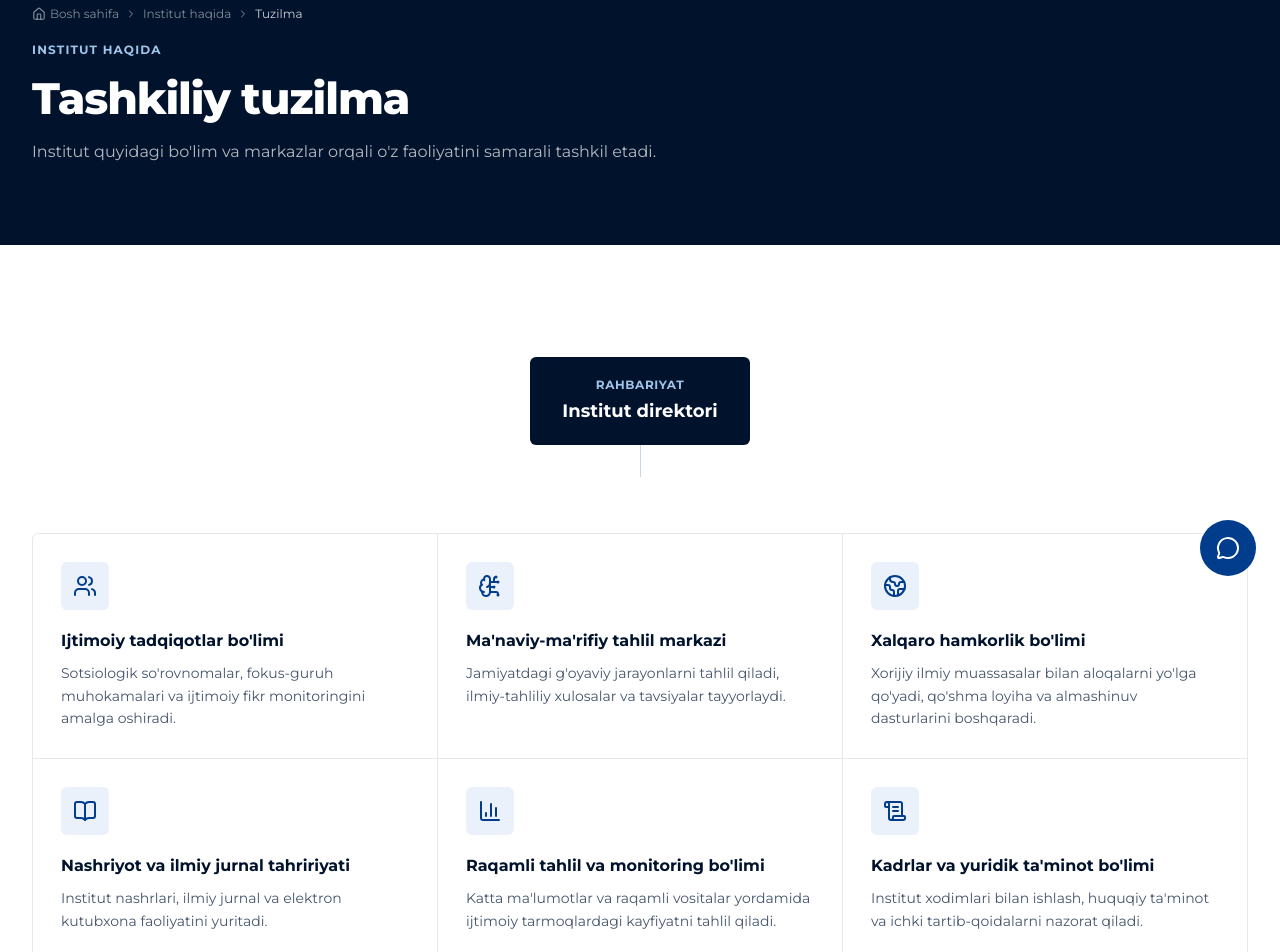
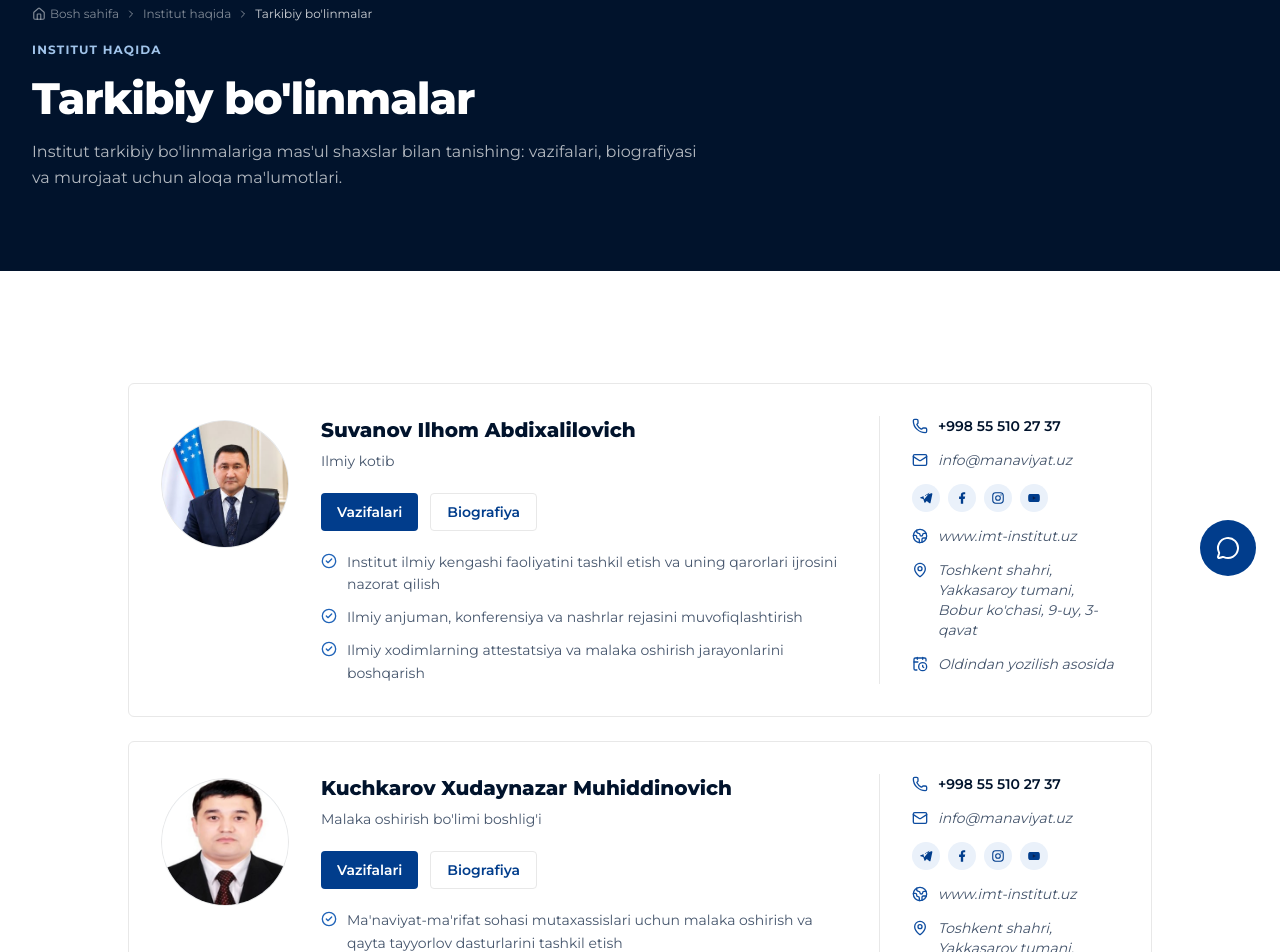
Before and after one commit to MarufMamatqulov/imti, a Next.js app: page /institut/tuzilma in a window 1280 px wide. Shown: the part 200-1152 px from the top of the page. Built offline with nearby package versions, Linux system fonts and the light colour scheme.

Commit message:
dgsgsdgsrgs

```diff
--- a/src/app/institut/page.tsx
+++ b/src/app/institut/page.tsx
@@ -58,7 +58,7 @@ const timeline = [
 
 const links = [
   { title: "Rahbariyat", href: "/institut/rahbariyat", text: "Institut rahbariyati va qabul kunlari", icon: Landmark },
-  { title: "Tuzilma", href: "/institut/tuzilma", text: "Bo'lim va markazlar tuzilmasi", icon: Target },
+  { title: "Tarkibiy bo'linmalar", href: "/institut/tuzilma", text: "Bo'lim rahbarlari va aloqa ma'lumotlari", icon: Target },
   { title: "Vakansiyalar", href: "/institut/vakansiya", text: "Bo'sh ish o'rinlari va talablar", icon: HeartHandshake },
 ];
 
--- a/src/app/institut/tuzilma/page.tsx
+++ b/src/app/institut/tuzilma/page.tsx
@@ -1,13 +1,13 @@
 import type { Metadata } from "next";
 import Container from "@/components/ui/Container";
 import Reveal from "@/components/ui/Reveal";
-import Icon from "@/components/ui/Icon";
 import PageHeader from "@/components/PageHeader";
-import { STRUCTURE } from "@/data/structure";
+import LeadershipCard from "@/components/institut/LeadershipCard";
+import { STRUCTURE_MEMBERS } from "@/data/structure";
 
 export const metadata: Metadata = {
-  title: "Tuzilma",
-  description: "Institutning ichki tuzilmasi, bo'lim va markazlari.",
+  title: "Tarkibiy bo'linmalar",
+  description: "Institutning tarkibiy bo'linmalariga rahbarlik qiluvchi shaxslar, vazifalari va aloqa ma'lumotlari.",
 };
 
 export default function TuzilmaPage() {
@@ -15,31 +15,17 @@ export default function TuzilmaPage() {
     <>
       <PageHeader
         eyebrow="Institut haqida"
-        title="Tashkiliy tuzilma"
-        description="Institut quyidagi bo'lim va markazlar orqali o'z faoliyatini samarali tashkil etadi."
-        crumbs={[{ label: "Institut haqida", href: "/institut" }, { label: "Tuzilma" }]}
+        title="Tarkibiy bo'linmalar"
+        description="Institut tarkibiy bo'linmalariga mas'ul shaxslar bilan tanishing: vazifalari, biografiyasi va murojaat uchun aloqa ma'lumotlari."
+        crumbs={[{ label: "Institut haqida", href: "/institut" }, { label: "Tarkibiy bo'linmalar" }]}
       />
 
       <section className="py-20 sm:py-28">
         <Container>
-          <div className="mb-14 flex flex-col items-center">
-            <div className="rounded-md bg-primary-950 text-white px-8 py-5 text-center">
-              <p className="text-xs uppercase tracking-wider text-primary-200 font-bold">Rahbariyat</p>
-              <p className="text-lg font-bold mt-1">Institut direktori</p>
-            </div>
-            <div className="h-8 w-px bg-slate-300" />
-          </div>
-
-          <div className="grid grid-cols-1 sm:grid-cols-2 lg:grid-cols-3 gap-px bg-line border border-line rounded-md overflow-hidden">
-            {STRUCTURE.map((unit, i) => (
-              <Reveal key={unit.name} delay={(i % 3) * 0.08}>
-                <div className="h-full bg-white p-7 hover:bg-primary-50/40 transition-colors duration-200">
-                  <div className="flex h-12 w-12 items-center justify-center rounded-md bg-primary-50 text-primary-700">
-                    <Icon name={unit.icon} className="h-6 w-6" />
-                  </div>
-                  <h3 className="mt-5 text-base font-bold text-primary-950 leading-snug">{unit.name}</h3>
-                  <p className="mt-2.5 text-sm text-slate-600 leading-relaxed">{unit.description}</p>
-                </div>
+          <div className="mx-auto max-w-5xl space-y-6">
+            {STRUCTURE_MEMBERS.map((member, i) => (
+              <Reveal key={member.slug} delay={i * 0.1}>
+                <LeadershipCard member={member} />
               </Reveal>
             ))}
           </div>
--- a/src/app/yangiliklar/[slug]/page.tsx
+++ b/src/app/yangiliklar/[slug]/page.tsx
@@ -8,6 +8,7 @@ import Reveal from "@/components/ui/Reveal";
 import NewsCard from "@/components/NewsCard";
 import { TelegramIcon, FacebookIcon, XIcon } from "@/components/ui/SocialIcons";
 import { NEWS, getNewsBySlug, getRelatedNews } from "@/data/news";
+import { SITE } from "@/data/site";
 
 export function generateStaticParams() {
   return NEWS.map((item) => ({ slug: item.slug }));
@@ -103,7 +104,7 @@ export default async function NewsDetailPage({
                 <Share2 className="h-4 w-4" /> Ulashish:
               </span>
               <a
-                href={`https://t.me/share/url?url=https://imti.uz/yangiliklar/${item.slug}&text=${encodeURIComponent(item.title)}`}
+                href={`https://t.me/share/url?url=${SITE.domain}/yangiliklar/${item.slug}&text=${encodeURIComponent(item.title)}`}
                 target="_blank"
                 rel="noreferrer"
                 className="flex h-9 w-9 items-center justify-center rounded-md border border-line text-slate-600 hover:bg-primary-900 hover:text-white hover:border-primary-900 transition-colors"
@@ -112,7 +113,7 @@ export default async function NewsDetailPage({
                 <TelegramIcon className="h-4 w-4" />
               </a>
               <a
-                href={`https://www.facebook.com/sharer/sharer.php?u=https://imti.uz/yangiliklar/${item.slug}`}
+                href={`https://www.facebook.com/sharer/sharer.php?u=${SITE.domain}/yangiliklar/${item.slug}`}
                 target="_blank"
                 rel="noreferrer"
                 className="flex h-9 w-9 items-center justify-center rounded-md border border-line text-slate-600 hover:bg-primary-900 hover:text-white hover:border-primary-900 transition-colors"
@@ -121,7 +122,7 @@ export default async function NewsDetailPage({
                 <FacebookIcon className="h-4 w-4" />
               </a>
               <a
-                href={`https://x.com/intent/tweet?url=https://imti.uz/yangiliklar/${item.slug}&text=${encodeURIComponent(item.title)}`}
+                href={`https://x.com/intent/tweet?url=${SITE.domain}/yangiliklar/${item.slug}&text=${encodeURIComponent(item.title)}`}
                 target="_blank"
                 rel="noreferrer"
                 className="flex h-9 w-9 items-center justify-center rounded-md border border-line text-slate-600 hover:bg-primary-900 hover:text-white hover:border-primary-900 transition-colors"
--- a/src/data/nav.ts
+++ b/src/data/nav.ts
@@ -12,7 +12,7 @@ export const NAV_ITEMS: NavItem[] = [
     children: [
       { label: "Institut haqida", href: "/institut", description: "Missiya, tarix va faoliyat" },
       { label: "Rahbariyat", href: "/institut/rahbariyat", description: "Institut rahbariyati" },
-      { label: "Tuzilma", href: "/institut/tuzilma", description: "Bo'lim va markazlar" },
+      { label: "Tarkibiy bo'linmalar", href: "/institut/tuzilma", description: "Bo'lim rahbarlari" },
       { label: "Vakansiyalar", href: "/institut/vakansiya", description: "Bo'sh ish o'rinlari" },
     ],
   },
--- a/src/data/site.ts
+++ b/src/data/site.ts
@@ -6,7 +6,7 @@
 // Ma'rifat Markazining rasmiy (manaviyat.uz) kontaktlari keltirilgan.
 // Institut o'zining alohida raqami/emailiga ega bo'lsa, shu yerda almashtiring.
 export const SITE = {
-  domain: "https://imti.uz",
+  domain: "https://www.imt-institut.uz",
   shortName: "IMTI",
   fullNameUz:
     "Respublika Ma'naviyat va Ma'rifat Markazi huzuridagi Ijtimoiy-Ma'naviy Tadqiqotlar Instituti",
--- a/src/data/structure.ts
+++ b/src/data/structure.ts
@@ -1,44 +1,43 @@
-export type StructureUnit = {
-  name: string;
-  description: string;
-  icon: string;
-};
+import type { LeadershipMember } from "@/data/leadership";
+import { SITE } from "@/data/site";
 
-export const STRUCTURE: StructureUnit[] = [
+// Manba: foydalanuvchi tomonidan taqdim etilgan rasmiy ma'lumotnomalar.
+// Institut direktori src/data/leadership.ts faylida (Rahbariyat sahifasi
+// uchun) saqlanadi; bu yerda institutning tarkibiy bo'linmalariga
+// rahbarlik qiluvchi/mas'ul shaxslar ro'yxati keltirilgan. Shaxsiy
+// telefon/email topilmagani uchun institutning umumiy kontaktlari
+// ishlatilgan.
+export const STRUCTURE_MEMBERS: LeadershipMember[] = [
   {
-    name: "Ijtimoiy tadqiqotlar bo'limi",
-    description:
-      "Sotsiologik so'rovnomalar, fokus-guruh muhokamalari va ijtimoiy fikr monitoringini amalga oshiradi.",
-    icon: "Users",
+    slug: "ilmiy-kotib",
+    fullName: "Suvanov Ilhom Abdixalilovich",
+    position: "Ilmiy kotib",
+    duties: [
+      "Institut ilmiy kengashi faoliyatini tashkil etish va uning qarorlari ijrosini nazorat qilish",
+      "Ilmiy anjuman, konferensiya va nashrlar rejasini muvofiqlashtirish",
+      "Ilmiy xodimlarning attestatsiya va malaka oshirish jarayonlarini boshqarish",
+    ],
+    bio: "1993–1998-yillarda Mirzo Ulug'bek nomidagi O'zbekiston Milliy universitetida tahsil olgan. 1998–2019-yillarda Toshkent davlat agrar universitetining falsafa va gumanitar fanlar kafedralarida assistent, katta o'qituvchi va dotsent lavozimlarida ishlagan, shu jumladan Ma'naviyat-ma'rifat va iqtidorli yoshlar bilan ishlash bo'limiga rahbarlik qilgan. 2019–2021-yillarda Oliy va o'rta maxsus ta'lim vazirligi huzuridagi Ma'naviyat va ma'rifat markazi direktori o'rinbosari, so'ngra direktori vazifasini bajaruvchi bo'lgan. 2021-yil 1-dekabrdan Respublika Ma'naviyat va ma'rifat markazi huzuridagi Ijtimoiy-Ma'naviy Tadqiqotlar Instituti ilmiy kotibi lavozimida faoliyat yuritmoqda.",
+    receptionDay: "Oldindan yozilish asosida",
+    phone: "+998 55 510 27 37",
+    email: "info@manaviyat.uz",
+    website: SITE.domain,
+    photo: "/suvanov-ilhom.png",
   },
   {
-    name: "Ma'naviy-ma'rifiy tahlil markazi",
-    description:
-      "Jamiyatdagi g'oyaviy jarayonlarni tahlil qiladi, ilmiy-tahliliy xulosalar va tavsiyalar tayyorlaydi.",
-    icon: "BrainCircuit",
-  },
-  {
-    name: "Xalqaro hamkorlik bo'limi",
-    description:
-      "Xorijiy ilmiy muassasalar bilan aloqalarni yo'lga qo'yadi, qo'shma loyiha va almashinuv dasturlarini boshqaradi.",
-    icon: "Globe2",
-  },
-  {
-    name: "Nashriyot va ilmiy jurnal tahririyati",
-    description:
-      "Institut nashrlari, ilmiy jurnal va elektron kutubxona faoliyatini yuritadi.",
-    icon: "BookOpen",
-  },
-  {
-    name: "Raqamli tahlil va monitoring bo'limi",
-    description:
-      "Katta ma'lumotlar va raqamli vositalar yordamida ijtimoiy tarmoqlardagi kayfiyatni tahlil qiladi.",
-    icon: "BarChart3",
-  },
-  {
-    name: "Kadrlar va yuridik ta'minot bo'limi",
-    description:
-      "Institut xodimlari bilan ishlash, huquqiy ta'minot va ichki tartib-qoidalarni nazorat qiladi.",
-    icon: "ScrollText",
+    slug: "malaka-oshirish-bolimi-boshligi",
+    fullName: "Kuchkarov Xudaynazar Muhiddinovich",
+    position: "Malaka oshirish bo'limi boshlig'i",
+    duties: [
+      "Ma'naviyat-ma'rifat sohasi mutaxassislari uchun malaka oshirish va qayta tayyorlov dasturlarini tashkil etish",
+      "Seminar-treninglar, vebinarlar va uslubiy qo'llanmalar tayyorlashni muvofiqlashtirish",
+      "Bo'lim faoliyatini rejalashtirish va uning ijrosini ta'minlash",
+    ],
+    bio: "2009–2013-yillarda Mirzo Ulug'bek nomidagi O'zbekiston Milliy universiteti falsafa fakulteti siyosatshunoslik yo'nalishida, 2014–2016-yillarda Toshkent davlat sharqshunoslik instituti xalqaro munosabatlar yo'nalishi magistraturasida tahsil olgan. Mehnat faoliyatini Respublika Ma'naviyat targ'ibot markazi va O'zbekiston Matbuot va axborot agentligida boshlab, so'ngra Prezident huzuridagi Davlat boshqaruvi akademiyasi hamda Yoshlar ishlari agentligi qoshidagi institutlarda uslubiy ta'minot bo'limlarini boshqargan. 2021-yildan Respublika Ma'naviyat va ma'rifat markazida faoliyat yuritib, 2024-yil 4-yanvardan Ijtimoiy-Ma'naviy Tadqiqotlar Instituti Malaka oshirish bo'limi boshlig'i lavozimida ishlamoqda.",
+    receptionDay: "Oldindan yozilish asosida",
+    phone: "+998 55 510 27 37",
+    email: "info@manaviyat.uz",
+    website: SITE.domain,
+    photo: "/kuchkarov-xudaynazar.png",
   },
 ];
```
Also changed, not shown: src/data/leadership.ts (+9 -40 lines).
